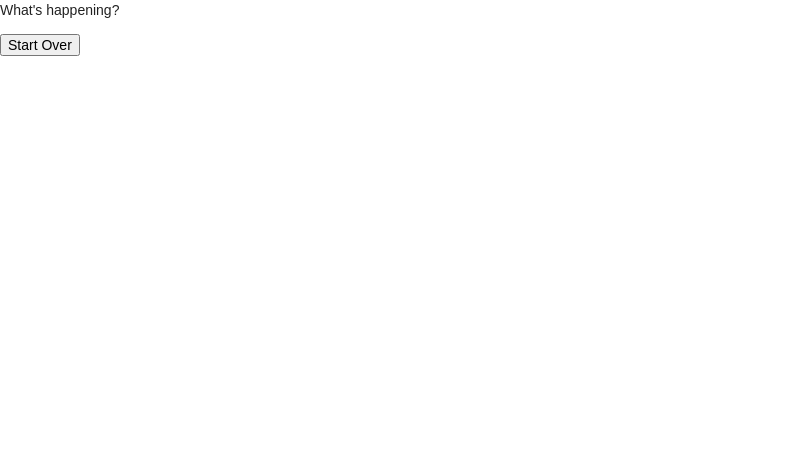
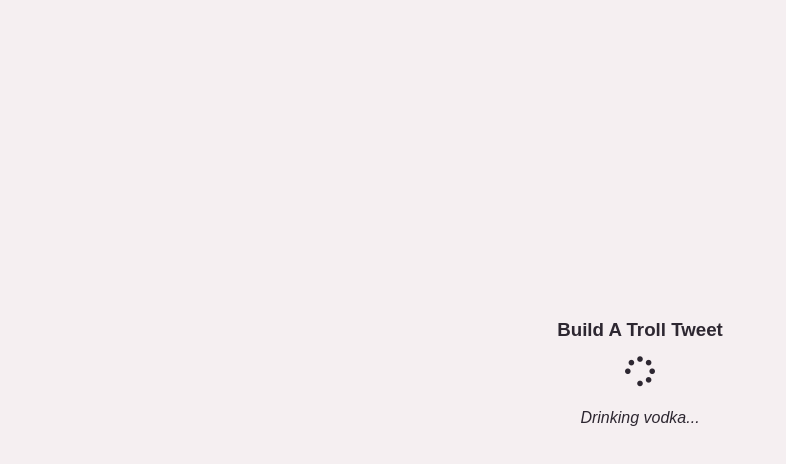
Before and after one commit to CurrrBell/Build-a-Troll-Tweet, a React app: page / in a window 1280 px wide. Shown: the top 464 px of the page, without its empty margins (0-786 px from the left). Built offline with nearby package versions, Linux system fonts and the light colour scheme; what flux would draw is missing.

Commit message:
ok I gotta cut myself off and call it a night

```diff
--- a/index.html
+++ b/index.html
@@ -5,15 +5,13 @@
   <meta charset="UTF-8">
   <meta name="viewport" content="width=device-width, initial-scale=1.0">
   <meta http-equiv="X-UA-Compatible" content="ie=edge">
-  <link rel="stylesheet" href="//cdnjs.cloudflare.com/ajax/libs/semantic-ui/2.2.13/semantic.min.css"></link>
+  <link rel="stylesheet" href="https://use.fontawesome.com/releases/v5.0.13/css/all.css" integrity="sha384-DNOHZ68U8hZfKXOrtjWvjxusGo9WQnrNx2sqG0tfsghAvtVlRW3tvkXWZh58N9jp" crossorigin="anonymous">
+  <!-- <link rel="stylesheet" href="//cdnjs.cloudflare.com/ajax/libs/semantic-ui/2.2.13/semantic.min.css"></link> -->
   <title>Build-A-Troll-Tweet</title>
 </head>
 
 <body>
   <div id="root"></div>
 </body>
-
-<!-- <script src="https://ajax.googleapis.com/ajax/libs/jquery/3.3.1/jquery.min.js"></script>
-<script src="src/js/test.js" ></script> -->
 <script src="./dist/bundle.js"></script>
 </html>
--- a/package.json
+++ b/package.json
@@ -7,6 +7,7 @@
     "flux": "^3.1.3",
     "react": "^16.2.0",
     "react-dom": "^16.2.0",
+    "react-fontawesome": "^1.6.1",
     "react-prop-types": "^0.4.0",
     "react-router-dom": "^4.2.2"
   },
--- a/src/App.css
+++ b/src/App.css
@@ -1,4 +1,105 @@
+body{
+  height:100%;
+  width:100%;
+  padding-top: 100px;
+  background: #2D2731;
+}
+
+h1{
+  margin-top: 0;
+}
+
+h4{
+  margin-bottom: 0;
+}
+
+.Loading{
+  background: #F5EFF1;
+  color: #2D2731;
+  height:100%;
+  width:100%;
+  position: absolute;
+  top: 0px;
+  left: 0px;
+  z-index: 2;
+}
+
+.Loaded{
+  display: none;
+}
+
+.LoadingContents{
+  position: absolute;
+  width: 200px;
+  height: 200px;
+  top: calc(50% - 100px);
+  left: calc(50% - 100px);
+  /* z-index: 3;   */
+}
+
+.LoadingContents * {
+  display: block;
+  text-align: center;
+  margin-bottom: 5px;
+}
+
+.LoadingContents h3{
+  margin-bottom: 15px;
+}
+
+.LoadingContents i{
+  font-size: 30px;
+}
+
+.Loading span{
+  font-style: italic;
+}
+
 .App {
-  text-align: center;
-  background: #ddd;
+  max-width: 600px;
+  min-width: 300px;
+  min-height: 100px;
+  margin: 0 auto;
+  padding: 50px;
+  background: #F5EFF1;
+  border-radius: 4px;
+  z-index: 1;
 }
+
+.Tweet{
+  min-height: 80px;
+  margin: 0 auto;
+  margin-bottom: 20px;
+  padding: 20px;
+  color: #2D2731;
+  position: relative;
+  border: 1px solid #E04225;
+  border-radius: 4px;
+}
+
+.CharacterCount{
+  position: absolute;
+  bottom:5px;
+  right:5px;
+}
+
+.Choices{
+  min-height: 20px;
+  width: 100%;
+}
+
+.Choice{
+  background: #F5EFF1;
+  color: #E04225;
+  padding: 10px;
+  margin: 10px 20px 10px 0;
+  border: 1px solid #E04225;
+  border-radius: 4px;
+  display: inline-block;
+}
+
+.Choice:hover{
+  cursor: pointer;
+  background: #E04225;
+  color: #F5EFF1;
+}
--- a/src/App.js
+++ b/src/App.js
@@ -1,10 +1,11 @@
 import React, { Component } from 'react';
 import TweetProcessor from './processing/TweetProcessor';
-import './App.css';
+import styles from './App.css';
 import WordMap from './processing/WordMap';
 import Store from "./stores/Store";
 import TweetEditor from './components/TweetEditor';
 import WordChoice from './components/WordChoice';
+import LoadingOverlay from './components/LoadingOverlay';
 
 class App extends Component {
   constructor(){
@@ -13,6 +14,7 @@ class App extends Component {
     this.chooseWord = this.chooseWord.bind(this);
     this.startOver = this.startOver.bind(this);
     this.state = {
+      loading: true,
       constructedTweet: "",
       choices: []
     }
@@ -48,6 +50,7 @@ class App extends Component {
 
   getNewChoices(){
     this.setState({
+      loading: false,
       choices: Store.getChoices()
     });
   }
@@ -56,14 +59,22 @@ class App extends Component {
     let choices = this.state.choices.map((choice) =>
       <WordChoice key={choice.text} word={choice.text} click={this.chooseWord}/>
     );
+
+    let loadingCss = this.state.loading ? styles.Loading : styles.Loaded;
+    console.log(loadingCss);
     return (
-      <div className="App">
+      <div className={styles.App}>
+        <h1>Build A Troll Tweet</h1>
+        <LoadingOverlay loading={this.state.loading} />
         <TweetEditor text={this.state.constructedTweet}/>
-        <ul>
+        <h4>Choose a word:</h4>
+        <div className={styles.Choices}>
           {choices}
-        </ul>
+        </div>
 
-        <button onClick={this.startOver.bind(this)}>Start Over</button>
+
+
+        <button className={styles.StartOver} onClick={this.startOver.bind(this)}>Start Over</button>
       </div>
     );
   }
--- /dev/null
+++ b/src/components/LoadingOverlay.js
@@ -0,0 +1,17 @@
+import React from 'react';
+import FontAwesome from 'react-fontawesome';
+import styles from '../App.css';
+
+const LoadingOverlay = (props) => {
+    return(
+        <div className={props.loading ? styles.Loading : styles.Loading + ' ' + styles.Loaded}>
+            <div className={styles.LoadingContents}>
+                <h3>Build A Troll Tweet</h3>
+                <i className="fa fa-spinner fa-spin 4x"></i><br/>
+                <span>Drinking vodka...</span>
+            </div>
+        </div>
+    )
+}
+
+export default LoadingOverlay
--- a/src/components/TweetEditor.js
+++ b/src/components/TweetEditor.js
@@ -1,8 +1,12 @@
 import React from 'react';
+import styles from '../App.css';
 
 const TweetEditor = (props) => {
     return(
-        <div>{props.text || 'What\'s happening?'}</div>
+        <div className={styles.Tweet}>
+            {props.text || 'What\'s happening?'}
+            <span className={styles.CharacterCount}>{props.text.length || 0}</span>
+        </div>
     )
 }
 
--- a/src/components/WordChoice.js
+++ b/src/components/WordChoice.js
@@ -1,8 +1,9 @@
 import React from 'react';
+import styles from '../App.css';
 
 const WordChoice = (props) => {
     return(
-        <div onClick={props.click}>{props.word}</div>
+        <span onClick={props.click} className={styles.Choice}>{props.word}</span>
     )
 }
 
```
Also changed, not shown: tweets.txt (deleted), 3 other files (tests, documents, lock files or other folders).
